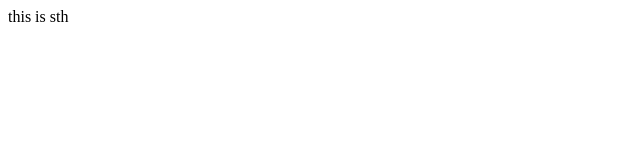
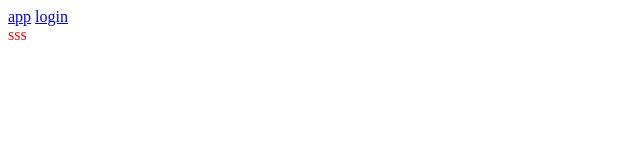
Before and after one commit to baosisi07/vue-master, a Vue app: page /app in a window 1280 px wide. Shown: the top 160 px of the page, without its empty margins (0-640 px from the left). Built offline with nearby package versions, Linux system fonts and the light colour scheme.

Commit message:
second master

```diff
--- a/client/app.vue
+++ b/client/app.vue
@@ -1,5 +1,8 @@
 <template>
-    <div class="test">{{text}}</div>
+<div>
+  <div class="test">{{text}}</div>
+  <router-view />
+</div>
 </template>
 <script>
     export default {
--- a/client/assets/app.scss
+++ b/client/assets/app.scss
@@ -1,4 +1,11 @@
 $ss: '#333';
+$red: 'red';
 body {
-  background-color:$ss
+  color:$ss
 }
+.link-active {
+  background-color: $ss
+}
+.link-exact-active {
+  background-color: $red
+}
--- a/client/index.js
+++ b/client/index.js
@@ -1,8 +1,17 @@
 import Vue from 'vue'
-
 import './assets/app.scss'
-
+import vueRouter from 'vue-router'
+import createRouter from './router'
+Vue.use(vueRouter)
+const router = createRouter()
 new Vue({
+  router,
   el: '#App',
-  template: '<div>this is sth</div>'
+  template: `
+    <div>
+    <router-link to='/app'>app</router-link>
+    <router-link to='/login'>login</router-link>
+    <router-view />
+    </div>
+  `
 })
--- /dev/null
+++ b/client/login.vue
@@ -0,0 +1,23 @@
+<template>
+    <div>
+      <p>{{text}}</p>
+      <div class="height"></div>
+    </div>
+</template>
+<script>
+    export default {
+      data () {
+        return {
+          text: 'this is login page'
+        }
+      }
+    }
+</script>
+<style  lang="scss" scoped type="text/css">
+  .height {
+      height: 1000px;
+      width: 100%;
+      background-color: #000;
+
+  }
+</style>
--- /dev/null
+++ b/client/router.js
@@ -0,0 +1,20 @@
+import Router from 'vue-router'
+import routes from './routes/routes'
+export default () => {
+  return new Router({
+    routes,
+    mode: 'history',
+    // base: '/base/',
+    linkActiveClass: 'link-active',
+    linkExactActiveClass: 'link-exact-active',
+    scrollBehavior (to, from, savedPosition) {
+      if (savedPosition) {
+        return savedPosition
+      } else {
+        return {
+          x: 0, y: 0
+        }
+      }
+    }
+  })
+}
--- /dev/null
+++ b/client/routes/routes.js
@@ -0,0 +1,22 @@
+import Login from '../login.vue'
+import App from '../app.vue'
+export default [
+  {
+    path: '/',
+    redirect: '/app'
+  },
+  {
+    path: '/app',
+    component: App,
+    children: [
+      {
+        path: 'test',
+        component: Login
+      }
+    ]
+  },
+  {
+    path: '/login',
+    component: Login
+  }
+]
--- a/package.json
+++ b/package.json
@@ -16,7 +16,9 @@
   "author": "baoss",
   "license": "ISC",
   "dependencies": {
-    "vue": "^2.5.16"
+    "vue": "^2.5.16",
+    "vue-router": "^3.0.1",
+    "vuex": "^3.0.1"
   },
   "devDependencies": {
     "autoprefixer": "^8.6.4",
```
Also changed, not shown: 3 other files (tests, documents, lock files or other folders).
